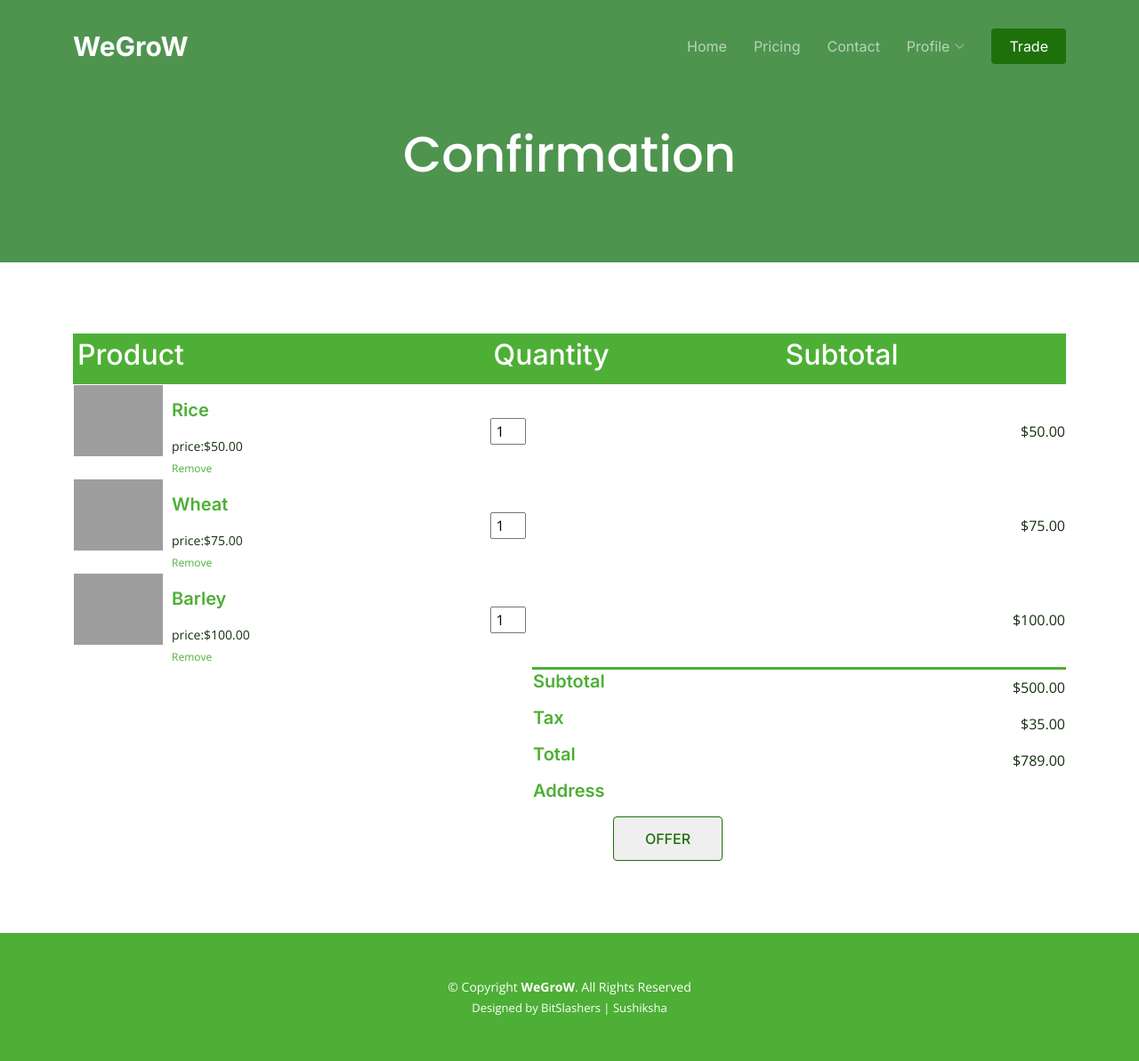
After one commit to World-Konkani-Centre/SCL-2022-BitSlashers, a Django app: page /confirm/ in a window 1280 px wide. The commit adds this page. Shown: the whole page at 89% size. Run offline with Django 4.2, Linux system fonts and the light colour scheme; some libraries are stand-ins or nearby versions; grey boxes are pictures that could not be loaded.

Commit message:
Added confirm page

```diff
--- a/SCL_Project/WeGroW/urls.py
+++ b/SCL_Project/WeGroW/urls.py
@@ -13,6 +13,7 @@ urlpatterns = [
     path('add-store/', views.add_store, name='store'),
     path('login/', views.login, name='login'),
     path('signup/', views.signup, name='signup'),
+    path('confirm/', views.confirm, name='confirm'),
 
 
 ]
--- a/SCL_Project/WeGroW/views.py
+++ b/SCL_Project/WeGroW/views.py
@@ -37,3 +37,6 @@ def login(request):
 
 def signup(request):
     return render(request, 'signup.html')
+
+def confirm(request):
+    return render(request, 'order-confirm.html')
--- a/SCL_Project/static/WeGrow/css/main.css
+++ b/SCL_Project/static/WeGrow/css/main.css
@@ -1028,6 +1028,7 @@ section {
   background: var(--color-primary);
   color: #fff;
 }
+
 .pricing .featured .buy-btn {
 
   display: inline-block;
@@ -1400,9 +1401,9 @@ section {
   display: inline-block;
   padding: 12px 40px;
   border-radius: 4px;
-  color: #fff;
+  color: #4E944F;
   background-color: var(--color-primary);
-  border: 2px solid var(--color-primary);
+  /* border: 2px solid var(--color-primary); */
   transition: none;
   font-size: 16px;
   font-weight: 500;
@@ -1990,3 +1991,131 @@ section {
   padding: 50px;
   height: 100%;
 }
+
+/* ---------------------------------------------------------------- */
+/* Order Confirmation */
+/* ---------------------------------------------------------------- */
+small-container {
+  margin: 100px auto;
+  align-content: space-between;
+}
+
+table {
+  width: 100%;
+  border-collapse: collapse;
+
+
+
+
+}
+
+.head{
+  align-content: space-between;
+
+}
+.head th h2{
+  text-align: left;
+}
+
+.cart-info {
+  display: flex;
+  flex-wrap: wrap;
+
+
+}
+
+th {
+  text-align: right;
+  padding: 5px;
+  color: #fff;
+  background: #4DAF35;
+  font-weight: normal;
+
+}
+
+td {
+  padding-left: 50px 25px;
+}
+
+td input {
+  width: 40px;
+  height: 30px;
+  padding: 5px;
+}
+
+td a {
+  color: #4DAF35;
+  font-size: 12px;
+
+}
+
+td img {
+  width: 100px;
+  height: 80px;
+  margin-right: 10px;
+  border-color: white;
+
+}
+
+.total-price {
+  display: flex;
+  justify-content: flex-end;
+
+}
+
+.total-price table {
+  border-top: 3px solid #4DAF35;
+  width: 100%;
+  max-width: 600px;
+}
+
+td:last-child {
+  text-align: right;
+}
+
+th:last-child {
+  text-align: right;
+}
+
+.total-price input {
+  font-size: 16px;
+  width: 100%;
+  padding: 10px;
+  border: #4DAF35;
+  border-radius: 5px;
+}
+
+
+.total-price .confirm-btn {
+  display: inline-block;
+  padding: 0px 5px;
+  border-radius: 5px;
+  color: #fff;
+  background-color: var(--color-primary);
+  border: 10px solid var(--color-primary);
+  transition: none;
+  font-size: 20px;
+  font-weight: 500;
+  transition: 0.3s;
+  font-family: var(--font-primary);
+  border-width: 10px;
+}
+
+.total-price .confirm-btn:hover {
+
+  background: #4DAF35;
+  border-color: #4DAF35;
+
+}
+
+.total-price.featured .confirm-btn {
+  background: var(--color-primary);
+  color: #4DAF35;
+  border-color: #4DAF35;
+  padding: 10px;
+}
+
+.total-price .featured .confirm-btn:hover {
+  background: #4DAF35;
+  color: var(--color-primary);
+}
--- /dev/null
+++ b/SCL_Project/templates/order-confirm.html
@@ -0,0 +1,113 @@
+{% extends 'base.html' %}
+{% block content %}
+
+<main id="main">
+
+    <!-- ======= Breadcrumbs ======= -->
+    <div class="breadcrumbs">
+      <div class="page-header d-flex align-items-center" style="background-image: url('assets/img/page-header.jpg');">
+        <div class="container position-relative">
+          <div class="row d-flex justify-content-center">
+            <div class="col-lg-6 text-center">
+              <h2>Confirmation</h2>
+            </div>
+        </div>
+      </div>
+    </div>
+    </div><!-- End Breadcrumbs -->
+
+    <section id="pricing" class="pricing">
+        <div class="container" data-aos="fade-up">
+
+
+
+        <table >
+         <tr class="head">
+
+                <th><h2>Product</h2></th>
+               <th><h2>Quantity</h2></th>
+                <th><h2><right>Subtotal</right></h2></th>
+
+            </tr>
+            <tr>
+                <td>
+                    <div class="cart-info">
+                        <img src="rice.jpg">
+                        <div>
+                            <p><h3>Rice</h3></p>
+                            <small>price:$50.00</small><br>
+                            <a href="">Remove</a>
+                        </div>
+                    </div>
+                </td>
+                <td><input type="number" value="1"></td>
+                <td>$50.00</td>
+            </tr>
+            <tr>
+                <td>
+                    <div class="cart-info">
+                        <img src="wheat.jpg">
+                        <div>
+                            <p><h3>Wheat</h3></p>
+                            <small>price:$75.00</small><br>
+                            <a href="">Remove</a>
+                        </div>
+                    </div>
+                </td>
+                <td><input type="number" value="1"></td>
+                <td>$75.00</td>
+            </tr>
+            <tr>
+                <td>
+                    <div class="cart-info">
+                        <img src="barley.jpg">
+                        <div>
+                            <p><h3>Barley</h3></p>
+                            <small>price:$100.00</small><br>
+                            <a href="">Remove</a>
+                        </div>
+                    </div>
+                </td>
+                <td><input type="number" value="1"></td>
+                <td>$100.00</td>
+            </tr>
+        </table>
+        <div class="total-price">
+            <table>
+                <tr>
+                <td><h3>Subtotal</h3></td>
+                <td>$500.00</td>
+                </tr>
+                <tr>
+                    <td><h3>Tax</h3></td>
+                    <td>$35.00</td>
+                    </tr>
+                    <tr>
+                        <td><h3>Total</h3></td>
+                        <td>$789.00</td>
+                        </tr>
+                       <tr>
+                        <td><h3>Address</h3></td>
+                        <td><input type="text"></td>
+                       </tr>
+                       <tr>
+                        <td>
+
+                            {% comment %} <div class="text-center">
+                                <a href="#" class="confirm-btn">
+                                    <h4>CONFIRM</h4>
+                                </a>
+                            </div> {% endcomment %}
+                            <button type="submit" class="buy-btn">OFFER</button>
+
+                       </td>
+                       </tr>
+            </table>
+        </div>
+
+    </div>
+</section>
+
+
+</main><!-- End #main -->
+{% endblock content %}
```
Lines whose indentation alone changed are shown as unchanged.
